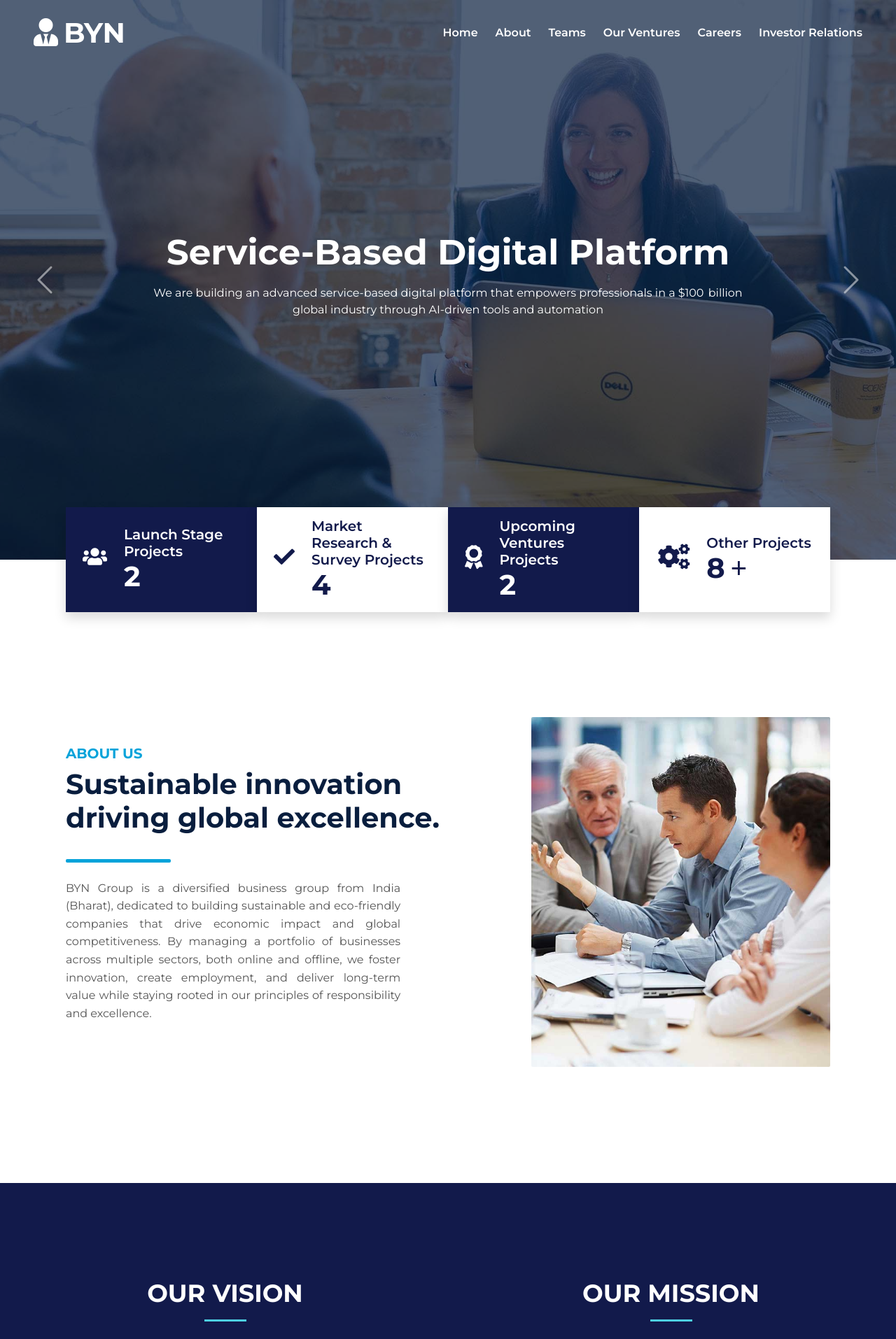
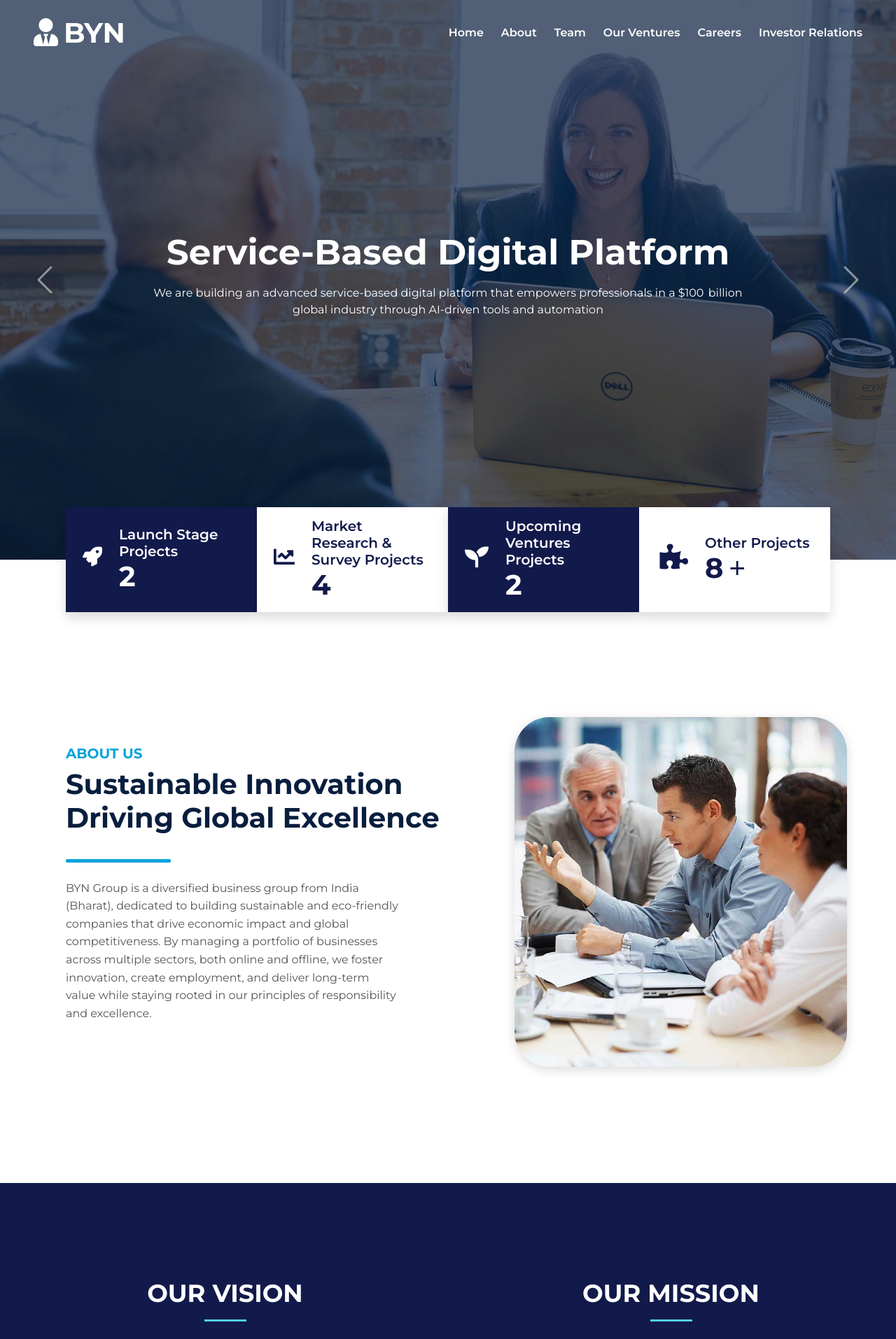
Before and after one commit to shilpacvenugopal/website, a Django app: page / in a window 1280 px wide. Shown: the top 1914 px of the page at 70% size. Run offline with Django 5.2, Linux system fonts and the light colour scheme; some libraries are stand-ins or nearby versions.

Commit message:
change in about us

```diff
--- a/static/css/style.css
+++ b/static/css/style.css
@@ -517,20 +517,47 @@ h6,
 
 /* About Us Text Justification */
 #about p {
-    text-align: justify;
+
     text-justify: inter-word;
     color: #555555;
     line-height: 1.7;
   }
 
-  /* About Section Image Styling */
-  #about img {
-    border-radius: 100px; /* 👈 makes image corners slightly curved */
+  .about-image {
     object-fit: cover;
+    border-radius: 50px;
+    box-shadow: 0 4px 15px rgba(0, 0, 0, 0.15);
     transition: transform 0.4s ease;
   }
 
-  /* Optional: subtle zoom on hover */
-  #about img:hover {
+
+  .about-image:hover {
+    transform: scale(1.02); /* subtle zoom on hover */
+  }
+
+
+
+
+  #about {
+    scroll-margin-top: 30px; /* adjust depending on your navbar height */
+  }
+  .team-item {
+    border-radius: 15px;
+    box-shadow: 0 4px 10px rgba(0, 0, 0, 0.08);
+    transition: transform 0.3s ease, box-shadow 0.3s ease;
+  }
+
+  .team-item:hover {
     transform: scale(1.03);
+    box-shadow: 0 6px 18px rgba(0, 0, 0, 0.15);
   }
+
+  .team-item img {
+    border-radius: 50%;
+    border: 2px solid #eee;
+    transition: transform 0.3s ease;
+  }
+
+  .team-item img:hover {
+    transform: scale(1.05);
+  }
--- a/templates/index.html
+++ b/templates/index.html
@@ -50,7 +50,7 @@
                 <div class="navbar-nav ms-auto py-0">
                     <a href="/" class="nav-item nav-link">Home</a>
                     <a href="#about" class="nav-item nav-link">About</a>
-                    <a href="#team" class="nav-item nav-link">Teams</a>
+                    <a href="#team" class="nav-item nav-link">Team</a>
                     <a href="#ventures" class="nav-item nav-link">Our Ventures</a>
                     <a href="#careers" class="nav-item nav-link">Careers</a>
                     <a href="#investor_relations" class="nav-item nav-link">Investor Relations</a>
@@ -181,7 +181,7 @@
                 <div class="shadow d-flex align-items-center justify-content-center p-4"
                     style="height: 150px; background-color: #121A4B;">
                     <div class="d-flex align-items-center justify-content-center mb-2">
-                        <i class="fa fa-users text-white" style="font-size: 28px;"></i>
+                        <i class="fa fa-rocket text-white" style="font-size: 28px;"></i>
                     </div>
                     <div class="ps-4">
                         <h5 class="text-white mb-0">Launch Stage Projects</h5>
@@ -194,7 +194,7 @@
                 <div class="shadow d-flex align-items-center justify-content-center p-4"
                     style="height: 150px; background-color: #ffffff;">
                     <div class="d-flex align-items-center justify-content-center mb-2">
-                        <i class="fa fa-check" style="color: #121A4B; font-size: 30px;"></i>
+                        <i class="fa fa-chart-line" style="color: #121A4B; font-size: 30px;"></i>
                     </div>
                     <div class="ps-4">
                         <h5 class="mb-0" style="color: #121A4B;">Market Research & Survey Projects</h5>
@@ -207,7 +207,7 @@
                 <div class="shadow d-flex align-items-center justify-content-center p-4"
                     style="height: 150px; background-color: #121A4B;">
                     <div class="d-flex align-items-center justify-content-center mb-2">
-                        <i class="fa fa-award text-white" style="font-size: 34px;"></i>
+                        <i class="fa fa-seedling text-white" style="font-size: 34px;"></i>
                     </div>
                     <div class="ps-4">
                         <h5 class="text-white mb-0">Upcoming Ventures Projects</h5>
@@ -220,7 +220,7 @@
                 <div class="shadow d-flex align-items-center justify-content-center p-4"
                     style="height: 150px; background-color: #ffffff;">
                     <div class="d-flex align-items-center justify-content-center mb-2">
-                        <i class="fa fa-cogs" style="color: #121A4B; font-size: 36px;"></i>
+                        <i class="fa fa-puzzle-piece" style="color: #121A4B; font-size: 36px;"></i>
                     </div>
                     <div class="ps-4">
                         <h5 class="mb-0" style="color: #121A4B;">Other Projects</h5>
@@ -232,7 +232,7 @@
 
         </div>
     </div>
-</div>
+   </div>
 
    <!-- Timeline  END -->
 
@@ -247,10 +247,10 @@
             <div class="col-lg-7">
                 <div class="section-title position-relative pb-3 mb-4">
                     <h5 class="fw-bold text-primary text-uppercase">About Us</h5>
-                    <h1 class="mb-4" style="max-width: 90%;">Sustainable innovation driving global excellence.</h1>
+                    <h1 class="mb-4" style="max-width: 90%;">Sustainable Innovation Driving Global Excellence</h1>
                 </div>
 
-                <p class="mb-4 text-justify" style="max-width: 77.5%; color: #555555; line-height: 1.6;">
+                <p class="mb-4 " style="max-width: 77.5%; color: #555555; line-height: 1.6;">
                     BYN Group is a diversified business group from India (Bharat), dedicated to
                     building sustainable and eco-friendly companies that drive economic impact and
                     global competitiveness. By managing a portfolio of businesses across multiple
@@ -261,14 +261,15 @@
 
             </div>
 
-            <div class="col-lg-5">
+            <div class="col-lg-5 p-0">
                 <div class="position-relative" style="height: 500px;">
-                    <img class="position-absolute w-100 h-100 rounded wow zoomIn"
-                         data-wow-delay="0.9s"
-                         src="{% static 'img/about.jpg' %}"
-                         style="object-fit: cover;">
+                    <img class="position-absolute w-100 h-100 wow zoomIn about-image"
+                    data-wow-delay="0.9s"
+                    src="{% static 'img/about.jpg' %}">
+
                 </div>
             </div>
+
         </div>
     </div>
     </div>
@@ -283,7 +284,7 @@
                     <div class="card bg-transparent border-0 text-white text-center p-4">
                         <h2 class="title fw-bold text-uppercase mb-3 Montserrat-font text-white" style="font-size: 2.2em;">OUR VISION</h2>
                         <div class="underline mx-auto mb-4" style="width: 60px; height: 3px; background-color: #4dd0e1;"></div>
-                        <p class="px-2 text-justify-custom Montserrat-font vision-mission-text-width mx-auto" style="line-height: 1.8; font-size: 16px;">
+                        <p class="px-2  Montserrat-font vision-mission-text-width mx-auto" style="line-height: 1.8; font-size: 16px;">
                             To be a globally recognized conglomerate, pioneering sustainable business models and technological innovations that create enduring value for stakeholders and contribute to a prosperous and equitable future for all.
                         </p>
                     </div>
@@ -296,7 +297,7 @@
                     <div class="card bg-transparent border-0 text-white text-center p-4">
                         <h2 class="title fw-bold text-uppercase mb-3 Montserrat-font text-white" style="font-size: 2.2em;">OUR MISSION</h2>
                         <div class="underline mx-auto mb-4" style="width: 60px; height: 3px; background-color: #4dd0e1;"></div>
-                        <p class="px-2 text-justify-custom Montserrat-font vision-mission-text-width mx-auto" style="line-height: 1.8; font-size: 16px;">
+                        <p class="px-2 Montserrat-font vision-mission-text-width mx-auto" style="line-height: 1.8; font-size: 16px;">
                             To build and scale innovative ventures, leveraging advanced digital platforms and ethical practices to solve complex challenges, drive economic growth, and deliver trusted, quality, and sustainable outcomes worldwide.
                         </p>
                     </div>
@@ -338,34 +339,46 @@
             <div class="col-lg-6 wow zoomIn" data-wow-delay="0.5s" style="margin-top: -10px;">
                 <div class="row g-5">
 
+                    <!-- Team Member 1 -->
                     <div class="col-md-6">
-                        <div class="team-item bg-white overflow-hidden text-center" style="min-height: 250px;">
+                        <div class="team-item bg-white overflow-hidden text-center shadow-sm"
+                             style="min-height: 250px; border-radius: 15px; transition: transform 0.3s ease, box-shadow 0.3s ease;">
+
                             <div class="d-flex align-items-center justify-content-center" style="height: 160px; width: 100%;">
-                                <img class="img-fluid" src="{% static 'img/team-1.jpg' %}" alt="Jeffrey Brown" style="height: 140px; width: 140px; border-radius: 50%; border: 1px solid #eee;">
+                                <img class="img-fluid" src="{% static 'img/team-1.jpg' %}" alt="Jeffrey Brown"
+                                     style="height: 140px; width: 140px; border-radius: 50%; border: 2px solid #eee;">
                             </div>
+
                             <div class="text-center pt-0 pb-4">
                                 <h4 class="Montserrat-font mb-0 mt-2 fw-bold" style="color: #333333;">JEFFREY BROWN</h4>
-                                <p class="text-uppercase text-muted Montserrat-font" style="font-size: 0.8em; margin-bottom: 0.5rem;">Creative Leader</p>
+                                <p class="text-uppercase text-muted Montserrat-font" style="font-size: 0.8em; margin-bottom: 0.5rem;">
+                                    Creative Leader
+                                </p>
                                 <div class="d-flex justify-content-center mt-2">
-                                    <a class="text-dark mx-1" href="#"><i class="fab fa-facebook-f"></i></a>
-                                    <a class="text-dark mx-1" href="#"><i class="fab fa-twitter"></i></a>
+
                                     <a class="text-dark mx-1" href="#"><i class="fab fa-linkedin-in"></i></a>
                                 </div>
                             </div>
                         </div>
                     </div>
 
+                    <!-- Team Member 2 -->
                     <div class="col-md-6">
-                        <div class="team-item overflow-hidden text-center" style="background-color: #e0e0e0; min-height: 250px;">
+                        <div class="team-item bg-white overflow-hidden text-center shadow-sm"
+                             style="min-height: 250px; border-radius: 15px; transition: transform 0.3s ease, box-shadow 0.3s ease;">
+
                             <div class="d-flex align-items-center justify-content-center" style="height: 160px; width: 100%;">
-                                <img class="img-fluid" src="{% static 'img/team-2.jpg' %}" alt="Ann Richmond" style="height: 140px; width: 140px; border-radius: 50%; border: 1px solid #eee;">
+                                <img class="img-fluid" src="{% static 'img/team-2.jpg' %}" alt="Ann Richmond"
+                                     style="height: 140px; width: 140px; border-radius: 50%; border: 2px solid #eee;">
                             </div>
+
                             <div class="text-center pt-0 pb-4">
                                 <h4 class="Montserrat-font mb-0 mt-2 fw-bold" style="color: #333333;">ANN RICHMOND</h4>
-                                <p class="text-uppercase text-muted Montserrat-font" style="font-size: 0.8em; margin-bottom: 0.5rem;">Web Developer</p>
+                                <p class="text-uppercase text-muted Montserrat-font" style="font-size: 0.8em; margin-bottom: 0.5rem;">
+                                    Web Developer
+                                </p>
                                 <div class="d-flex justify-content-center mt-2">
-                                    <a class="text-dark mx-1" href="#"><i class="fab fa-facebook-f"></i></a>
-                                    <a class="text-dark mx-1" href="#"><i class="fab fa-twitter"></i></a>
+
                                     <a class="text-dark mx-1" href="#"><i class="fab fa-linkedin-in"></i></a>
                                 </div>
                             </div>
@@ -374,6 +387,7 @@
 
                 </div>
             </div>
+
 
         </div>
     </div>
```
Also changed, not shown: 1 other file.
